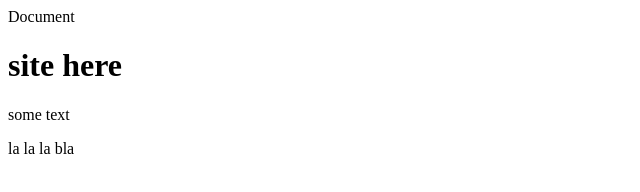
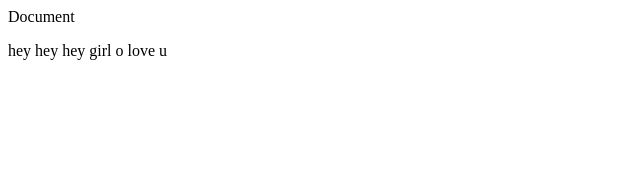
Before and after one commit to popowka2/site, a plain HTML site: page css/index.html in a window 1280 px wide. Shown: the whole page, without its empty margins (0-640 px from the left). Drawn offline with Linux system fonts and the light colour scheme; files that its build step writes are made by us from their sources.

Commit message:
third commit

```diff
--- a/css/index.html
+++ b/css/index.html
@@ -6,10 +6,7 @@
 	<link rel="stylesheet"  href="css/style.css">
 </head>
 <body>
-	<h1>site here</h1>
-	<p>some text</p>
-	<p>la la la bla</p>
-
+<p>hey hey hey girl o love u</p>
 
 </body>
 </html>
```
